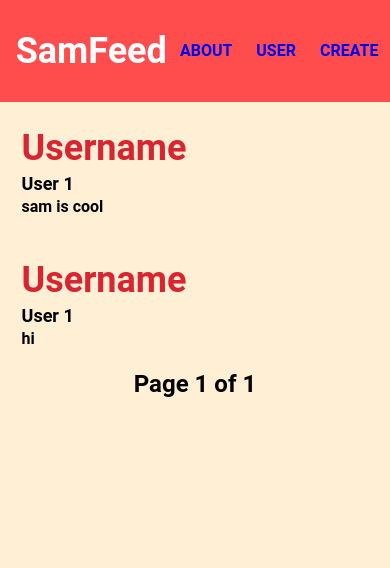
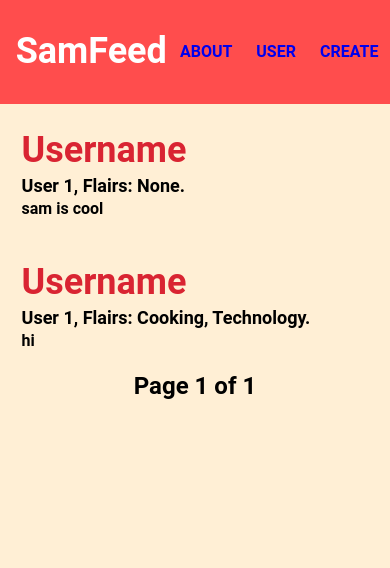
Before and after one commit to ShyShyTomato/SamFeed, a Flask app: page / in a window 390 px wide. Shown: the top 568 px of the page. Run offline with Flask 3, Linux system fonts and the light colour scheme.

Commit message:
flairs can be displayed now

```diff
--- a/app/models.py
+++ b/app/models.py
@@ -35,3 +35,4 @@ This class is for categories. Posts can have multiple categories or no categorie
 
 class Flair(db.Model):
     id = db.Column(db.Integer, primary_key=True)
+    name = db.Column(db.String, nullable=False, unique=True)
--- a/app/routes.py
+++ b/app/routes.py
@@ -71,7 +71,7 @@ def postViewer(post_id):
     print(calculatePages())
     # If the user is on the last page, don't display a next page button.
     if post_id == calculatePages()-1:
-        return render_template('home.html', title='Home', posts=post, nextpage=post_id+1, prevpage=post_id-1, totalpages=calculatePages(), lastPage=True)
+        return render_template('home.html', title='Home', posts=post, nextpage=post_id+1, prevpage=post_id-1, totalpages=calculatePages(), lastPage=True, Flairs=models.Flair.query.all())
     # If the inputted page number is over the number of pages, display a 404.
     if post_id > calculatePages()-1:
         return render_template('404.html')
--- a/app/static/styles.css
+++ b/app/static/styles.css
@@ -157,5 +157,11 @@ a:active { text-decoration: none; }
   .navbaritem
   {
     font-size: medium;
+    padding-top: calc(((42px + (1px/3))/2));
+    padding-bottom: calc(((42px + (1px/3))/2));
+  }
+  .PageTitle
+  {
+    padding: auto;
   }
 }
--- a/app/templates/home.html
+++ b/app/templates/home.html
@@ -13,7 +13,17 @@
 {% for post in posts %}
     <div class="post">
         <h2 class="username">{{post.user.username}}</h2>
-        <h6 class="userid">User {{post.userID}}</h6>
+        <h6 class="userid">User {{post.userID}}, Flairs:
+            {#Display post flair#}
+            {% if post.flairs|length == 0 %}
+                None.
+            {% endif %}
+            {% for flair in post.flairs %}
+                {{flair.name}}{%if not loop.last%},{% endif %}{%if loop.last%}.{% endif %}
+
+            {% endfor %}
+
+        </h6>
         <p class="postparagraph">{{post.text}}</p>
     </div>
 
```
Also changed, not shown: instance/SamFeed.db.
